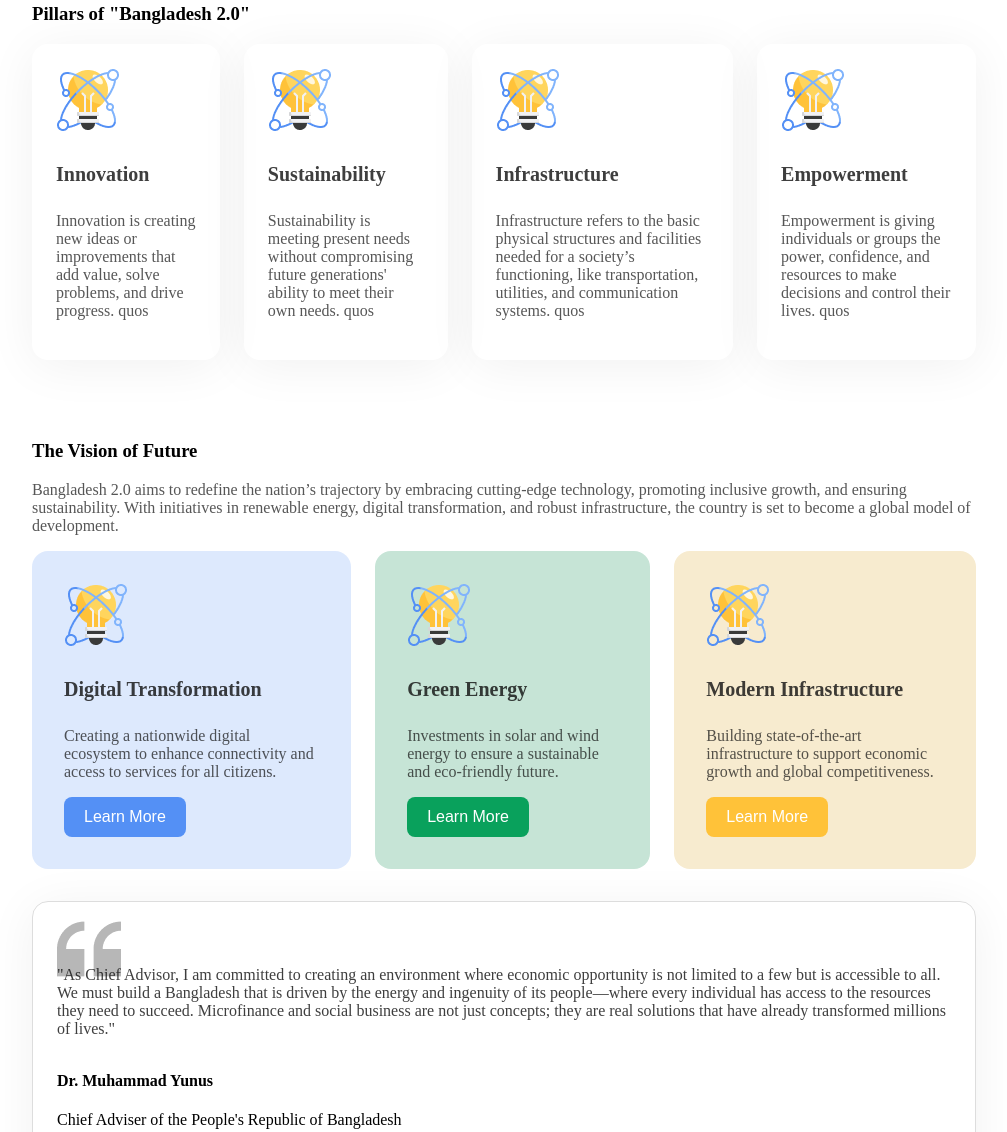
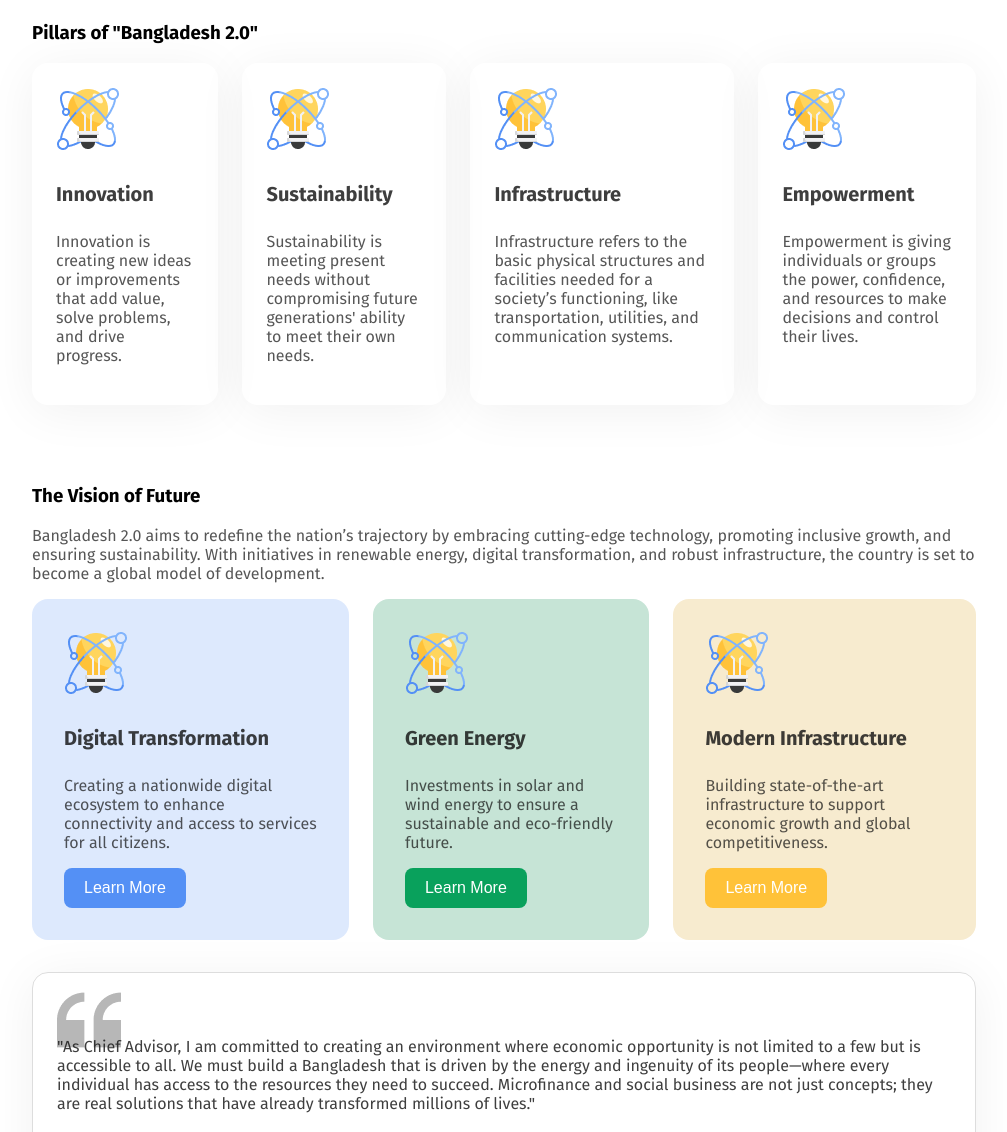
Before and after one commit to fahmidfuadf/assignment-1, a plain HTML site: page index.html in a window 1280 px wide. Shown: the part 1036-2168 px from the top of the page, without its empty margins (136-1143 px from the left). Drawn offline with Linux system fonts and the light colour scheme.

Commit message:
eitai final 100% sure

```diff
--- a/index.html
+++ b/index.html
@@ -13,7 +13,7 @@
     <link rel="stylesheet" href="styles/styles.css">
 </head>
 
-<body>
+<body class="fira-sans-normal">
     <header>
         <nav>
             <h3 class="fira-sans-bold">Bangladesh 2.0</h3>
@@ -39,29 +39,25 @@
                     <img class="pillar-img" src="assets/card-icon.png" alt="Symbol of Energy">
                     <h4 class="pillar-img-title">Innovation</h4>
                     <p class="pillar-img-subtitle">Innovation is creating new ideas or improvements that add value,
-                        solve problems, and drive progress.
-                        quos </p>
+                        solve problems, and drive progress.</p>
                 </div>
                 <div class="pillars-parts">
                     <img class="pillar-img" src="assets/card-icon.png" alt="Symbol of Energy">
                     <h4 class="pillar-img-title">Sustainability</h4>
                     <p class="pillar-img-subtitle">Sustainability is meeting present needs without compromising future
-                        generations' ability to meet their own needs.
-                        quos </p>
+                        generations' ability to meet their own needs.</p>
                 </div>
                 <div class="pillars-parts">
                     <img class="pillar-img" src="assets/card-icon.png" alt="Symbol of Energy">
                     <h4 class="pillar-img-title">Infrastructure</h4>
                     <p class="pillar-img-subtitle">Infrastructure refers to the basic physical structures and facilities
-                        needed for a society’s functioning, like transportation, utilities, and communication systems.
-                        quos </p>
+                        needed for a society’s functioning, like transportation, utilities, and communication systems.</p>
                 </div>
                 <div class="pillars-parts">
                     <img class="pillar-img" src="assets/card-icon.png" alt="Symbol of Energy">
                     <h4 class="pillar-img-title">Empowerment</h4>
                     <p class="pillar-img-subtitle">Empowerment is giving individuals or groups the power, confidence,
-                        and resources to make decisions and control their lives.
-                        quos </p>
+                        and resources to make decisions and control their lives.</p>
                 </div>
             </div>
         </section>
--- a/styles/styles.css
+++ b/styles/styles.css
@@ -1,3 +1,9 @@
+.fira-sans-normal{
+  font-family: "Fira Sans", serif;
+  font-optical-sizing: auto;
+  font-style: normal;
+  font-variation-settings: "wdth" 100;
+}
 .fira-sans-thin {
     font-family: "Fira Sans", serif;
     font-weight: 100;
@@ -317,7 +323,7 @@ nav li a {
   padding: 48px;
   gap: 32px;
   border-radius: 24px;
-  box-shadow: 0px 6px 50px 0px rgba(0, 0, 0, 0.15);
+  box-shadow: 0px 6px 50px 0px rgba(0, 0, 0, 0.06);
 }
 .satelite{
   width: 408px;
@@ -401,6 +407,7 @@ nav li a {
   cursor: pointer;
   background-color: #fff;
   transition: background 0.3s ease;
+  box-shadow: 0px 6px 50px 0px rgba(0, 0, 0, 0.06);
 }
 .donate-option-2 {
   padding: 40px 40px;
```
